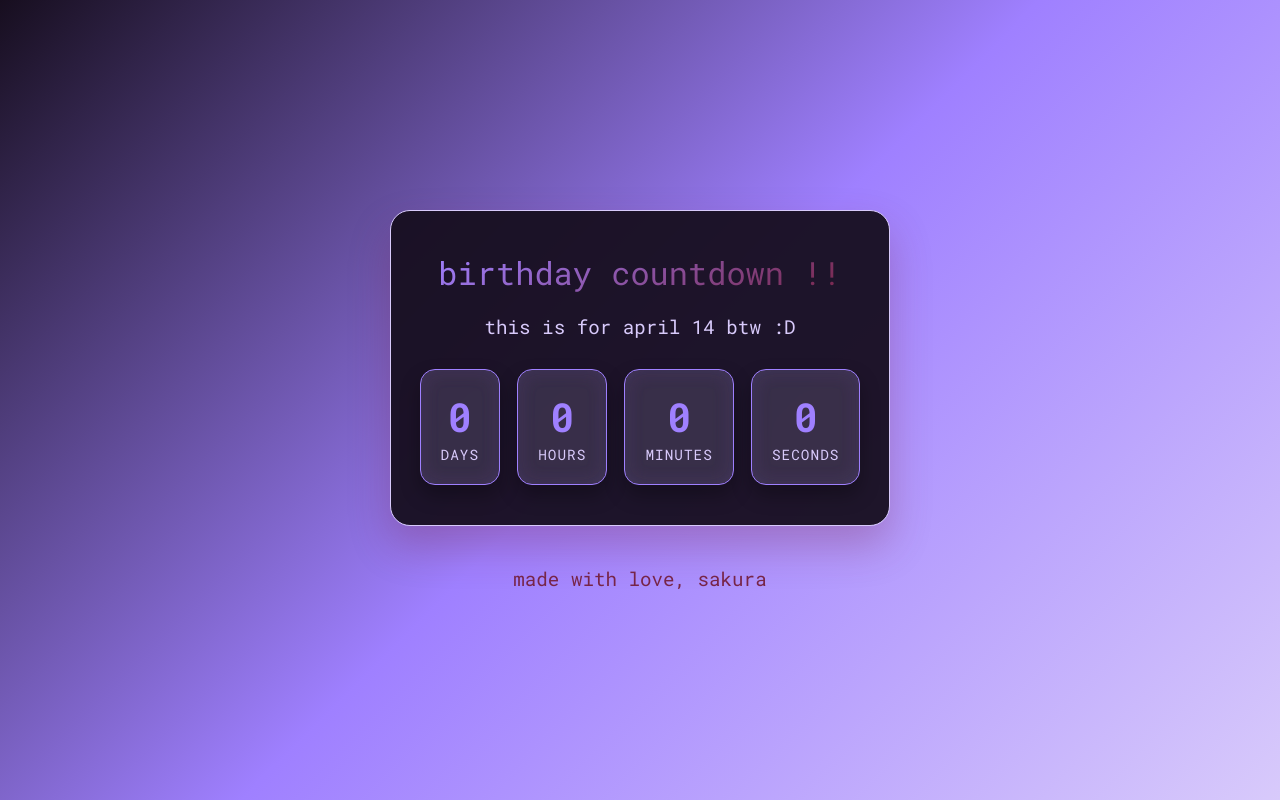
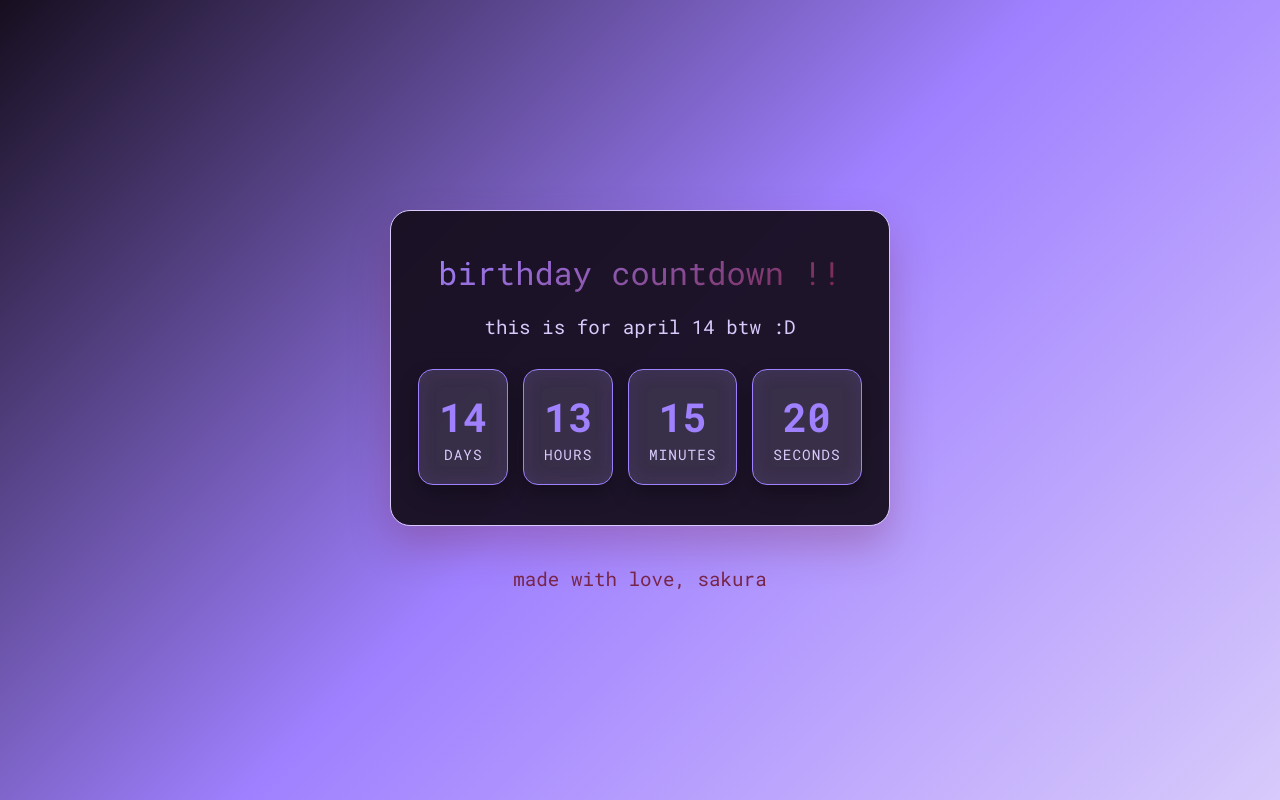
Before and after one commit to drifting-tempest/birthday_countdown, a plain HTML site: page index.html in a window 1280 px wide. Drawn offline with Linux system fonts and the light colour scheme.

Commit message:
added javascript code for the timer to work and added the <body> attribute to html since i forgot before ahaha

```diff
--- a/index.html
+++ b/index.html
@@ -7,6 +7,8 @@
         <title>birthday countdown</title>
         <link rel="stylesheet" href="style.css">
     </head>
+
+    <body>
 
         <div class="card">
             <h>birthday countdown !!</h>
@@ -39,4 +41,8 @@
             <footer class="footer">made with love, sakura</footer>
         </div>
 
+        <script src="script.js"></script>
+
+    </body>
+
 </html>
--- /dev/null
+++ b/script.js
@@ -0,0 +1,38 @@
+const daysEle = document.getElementById("days");
+const hoursEle = document.getElementById("hours");
+const minutesEle = document.getElementById("minutes");
+const secondsEle =  document.getElementById("seconds");
+
+// im using 0th month = january and 3rd month = april
+const birthday = new Date();
+birthday.setMonth(3);
+birthday.setDate(14);
+birthday.setHours(0, 0, 0, 0);
+
+// code for if april 14 passes and this checks for next year
+if (birthday < new Date()) {
+    birthday.setFullYear(birthday.getFullYear() + 1);
+}
+
+function updateCountdown() {
+    const now = new Date();
+    const diff = birthday - now;
+
+    if (diff <= 0) {
+        document.querySelector(".timer").innerHTML = "<h2>Happy Birthday! 🌸🎉</h2>";
+        return;
+    }
+
+    const days = Math.floor(diff / (1000 * 60 * 60 * 24));
+    const hours = Math.floor((diff / (1000 * 60 * 60)) % 24);
+    const minutes = Math.floor((diff / (1000 * 60)) % 60);
+    const seconds = Math.floor((diff / 1000) % 60);
+
+    daysEle.textContent = String(days).padStart(2, "0");
+    hoursEle.textContent = String(hours).padStart(2, "0");
+    minutesEle.textContent = String(minutes).padStart(2, "0");
+    secondsEle.textContent = String(seconds).padStart(2, "0");
+}
+
+updateCountdown();
+setInterval(updateCountdown, 1000);
```
Lines whose indentation alone changed are shown as unchanged.
